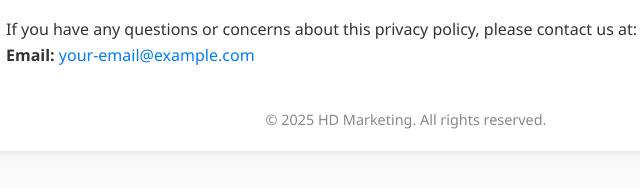
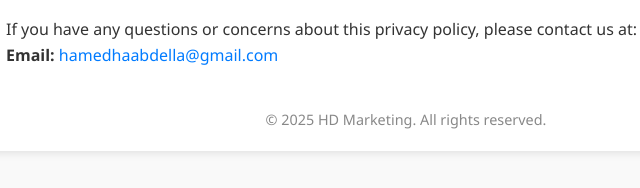
Before and after one commit to olelabs/hd-mareketin-privacy-policy, a plain HTML site: page index.html in a window 1280 px wide. Shown: the part 711-899 px from the top of the page, 234-874 px from the left. Drawn offline with Linux system fonts and the light colour scheme.

Commit message:
Update index.html
new email update

```diff
--- a/index.html
+++ b/index.html
@@ -73,7 +73,7 @@
     <h2>Contact Us</h2>
     <p>
       If you have any questions or concerns about this privacy policy, please contact us at:<br>
-      <strong>Email:</strong> <a href="mailto:hamedhaabdella@gmail.com">your-email@example.com</a>
+      <strong>Email:</strong> <a href="mailto:hamedhaabdella@gmail.com">hamedhaabdella@gmail.com</a>
     </p>
 
     <footer>
```
